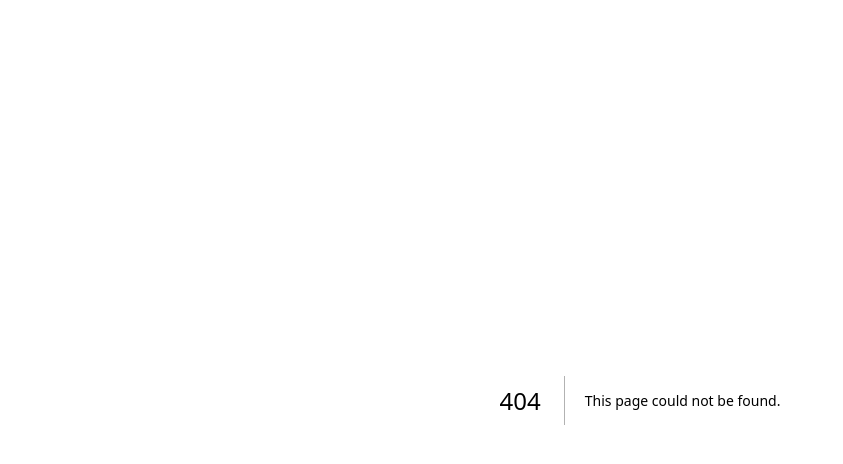
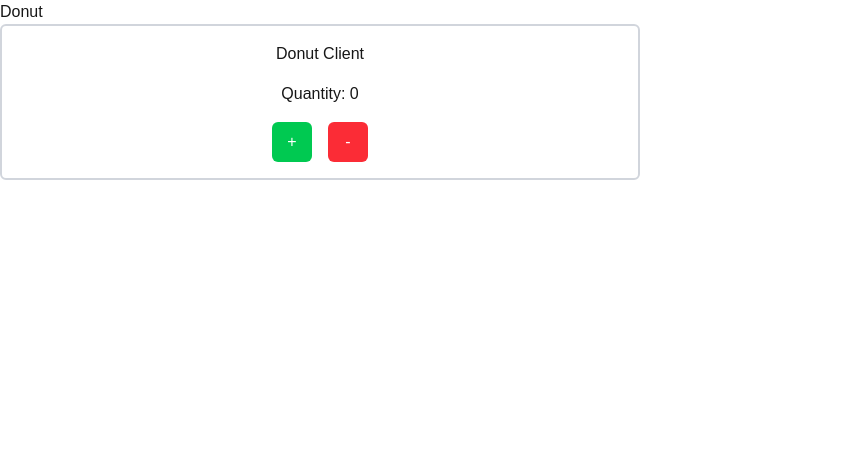
Before and after one commit to kostyniuk/cached-components, a Next.js app: page /donut in a window 1280 px wide. Before the commit this address had no page. Shown: the top 464 px of the page, without its empty margins (0-843 px from the left). Built offline with nearby package versions, Linux system fonts and the light colour scheme.

Commit message:
Refactor dynamic component to improve data fetching efficiency and enhance loading state management

```diff
--- /dev/null
+++ b/app/donut/client.tsx
@@ -0,0 +1,19 @@
+'use client';
+
+import { useState } from "react";
+
+export default function DonutClient() {
+    //'use cache'; - Can't be used to cache the component, because it's a client component
+    const [donutsQuantity, setDonutsQuantity] = useState<number>(0);
+
+    return (
+        <div className="flex flex-col items-center justify-center gap-4 border-2 border-gray-300 p-4 rounded-md w-1/2">
+            <h1>Donut Client</h1>
+            <p>Quantity: {donutsQuantity}</p>
+            <div className="flex items-center justify-center gap-4">
+                <button className="bg-green-500 text-white p-2 rounded-md w-10" onClick={() => setDonutsQuantity(prev => prev + 1)}>+</button>
+                <button className="bg-red-500 text-white p-2 rounded-md w-10" onClick={() => setDonutsQuantity(prev => prev > 0 ? prev - 1 : 0)}>-</button>
+            </div>
+        </div>
+    );
+}
--- /dev/null
+++ b/app/donut/page.tsx
@@ -0,0 +1,10 @@
+import DonutClient from "./client";
+export default function Donut() {
+
+    return (
+        <div>
+            <h1>Donut</h1>
+            <DonutClient />
+        </div>
+    );
+}
```
